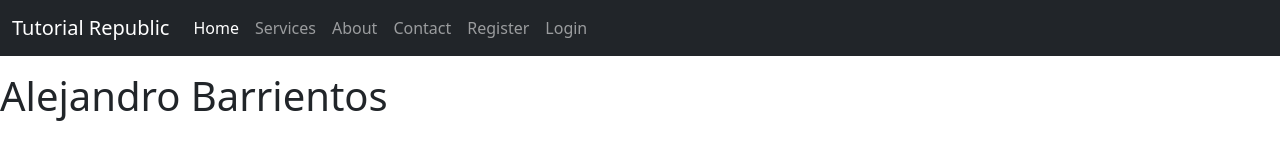
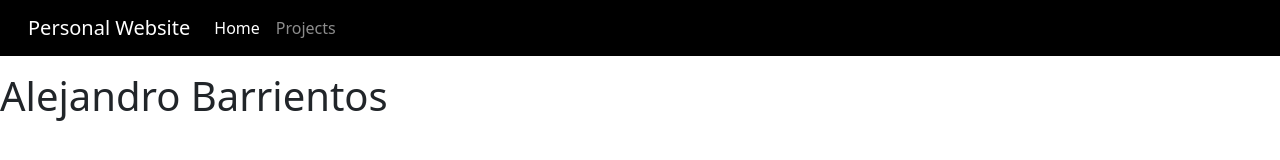
Before and after one commit to aBarrientosA/alejandrobarrientos.github.io, a website: page index.html in a window 1280 px wide. Drawn offline with nearby package versions, Linux system fonts and the light colour scheme.

Commit message:
custom style preference on nav

```diff
--- a/custom.scss
+++ b/custom.scss
@@ -6,3 +6,6 @@
 @import "../node_modules/bootstrap/scss/bootstrap";
 
 // Then add additional custom code here
+.navbar-custom {
+    background-color: pink;
+}
--- a/index.html
+++ b/index.html
@@ -12,30 +12,34 @@
       integrity="sha384-EVSTQN3/azprG1Anm3QDgpJLIm9Nao0Yz1ztcQTwFspd3yD65VohhpuuCOmLASjC"
       crossorigin="anonymous"
     />
+    <link rel="stylesheet" href="https://cdn.jsdelivr.net/npm/bootstrap@4.6.0/dist/css/bootstrap.min.css">
+  <script src="https://code.jquery.com/jquery-3.5.1.min.js"></script>
+  <script src="https://cdn.jsdelivr.net/npm/bootstrap@4.6.0/dist/js/bootstrap.bundle.min.js"></script>
 
-    <title>Personal Portfolio</title>
+  <title>Personal Portfolio</title>
+  <style>
+    .navbar-custom {
+      background-color: black;
+    }
+  </style>
   </head>
   <body>
-    <nav class="navbar navbar-expand-md navbar-dark bg-dark mb-3">
+    <!-- Menu Bar -->
+    <nav class="navbar navbar-expand-md navbar-dark navbar-custom mb-3">
       <div class="container-fluid">
-          <a href="#" class="navbar-brand mr-3">Tutorial Republic</a>
+          <a href="#" class="navbar-brand mr-3">Personal Website</a>
           <button type="button" class="navbar-toggler" data-toggle="collapse" data-target="#navbarCollapse">
               <span class="navbar-toggler-icon"></span>
           </button>
           <div class="collapse navbar-collapse" id="navbarCollapse">
               <div class="navbar-nav">
                   <a href="#" class="nav-item nav-link active">Home</a>
-                  <a href="#" class="nav-item nav-link">Services</a>
-                  <a href="#" class="nav-item nav-link">About</a>
-                  <a href="#" class="nav-item nav-link">Contact</a>
-              </div>
-              <div class="navbar-nav ml-auto">
-                  <a href="#" class="nav-item nav-link">Register</a>
-                  <a href="#" class="nav-item nav-link">Login</a>
+                  <a href="#" class="nav-item nav-link">Projects</a>
               </div>
           </div>
       </div>
   </nav>
+  <!------------------>
     <h1>Alejandro Barrientos</h1>
 
 
```
